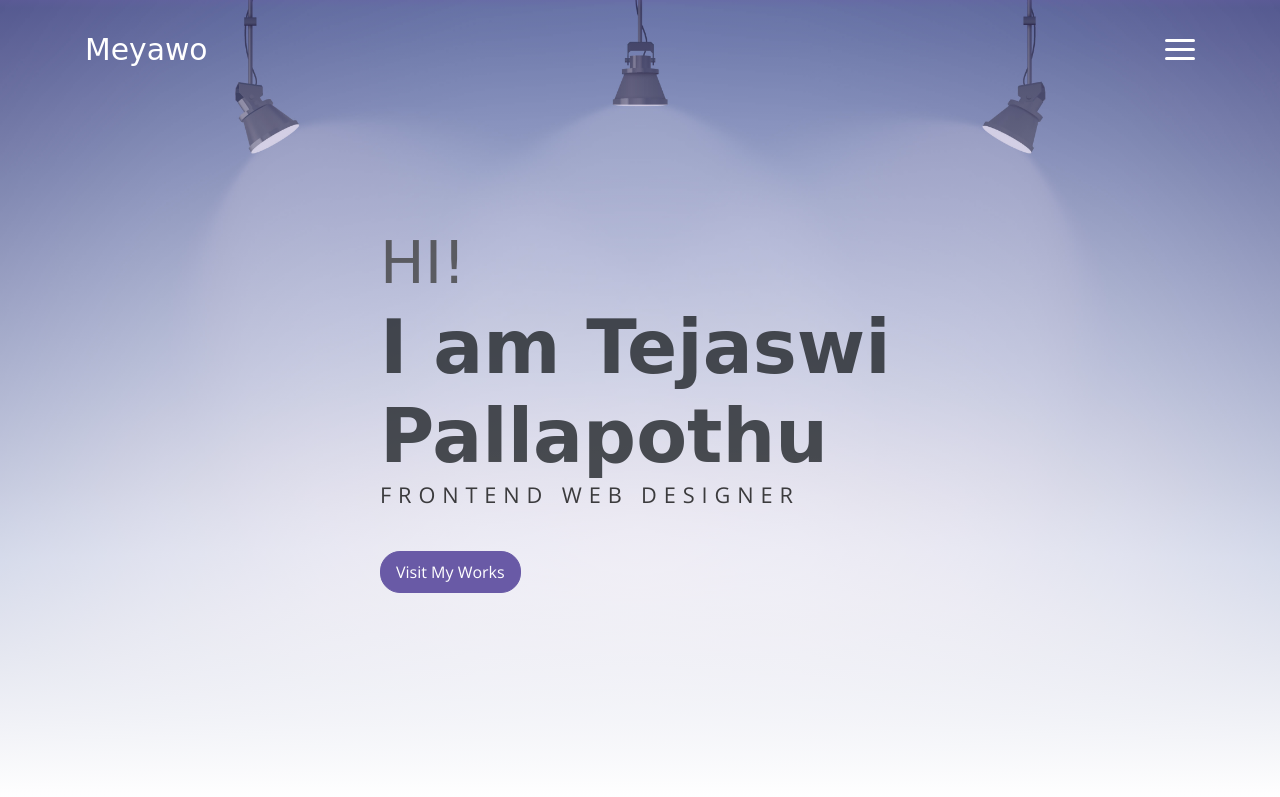
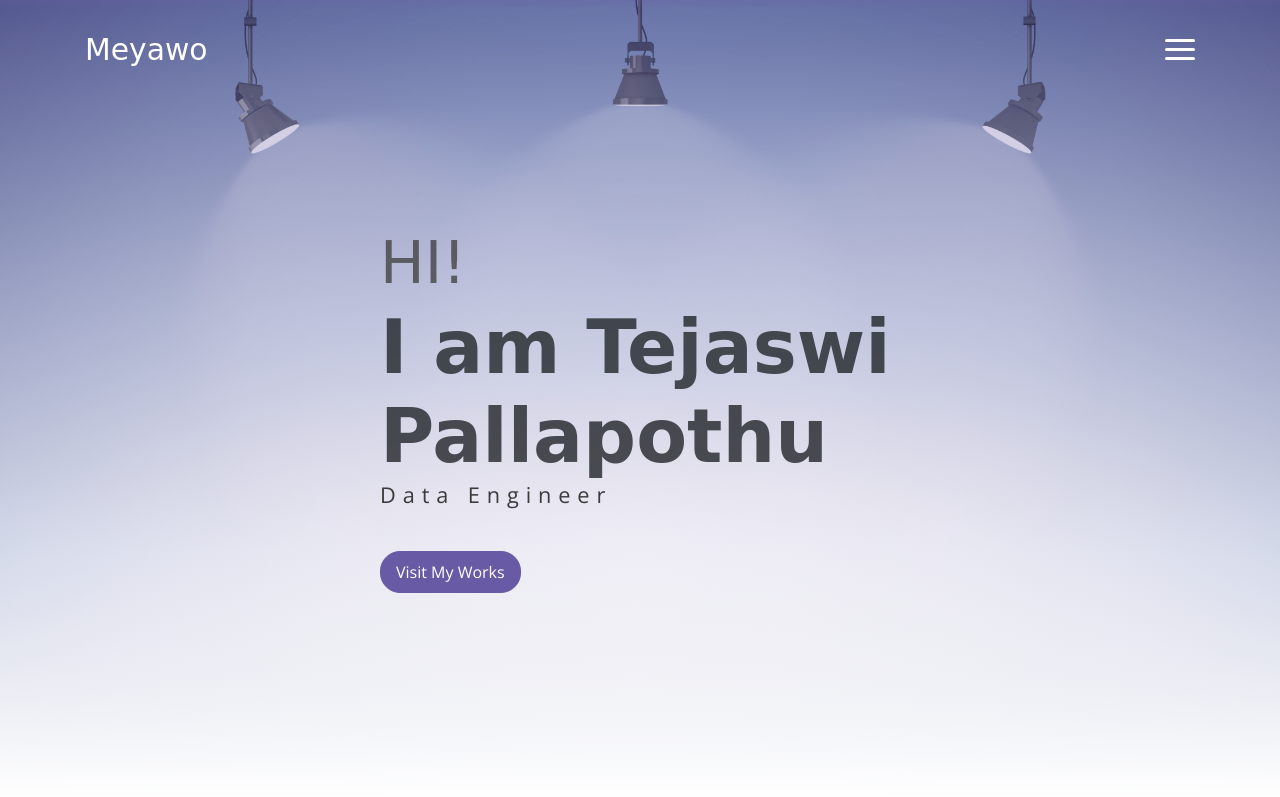
Before and after one commit to tejaswipallapothu29/tejaswipallapothu, a website: page index.html in a window 1280 px wide. Shown: the top 797 px of the page. Drawn offline with nearby package versions, Linux system fonts and the light colour scheme; a web font is replaced by a local one.

Commit message:
Update index.html

```diff
--- a/index.html
+++ b/index.html
@@ -56,7 +56,7 @@
                 <span class="up">HI!</span>
                 <span class="down">I am Tejaswi Pallapothu</span>
             </h1>
-            <p class="header-subtitle">FRONTEND WEB DESIGNER</p>
+            <p class="header-subtitle">Data Engineer</p>
 
             <button class="btn btn-primary">Visit My Works</button>
         </div>
```
